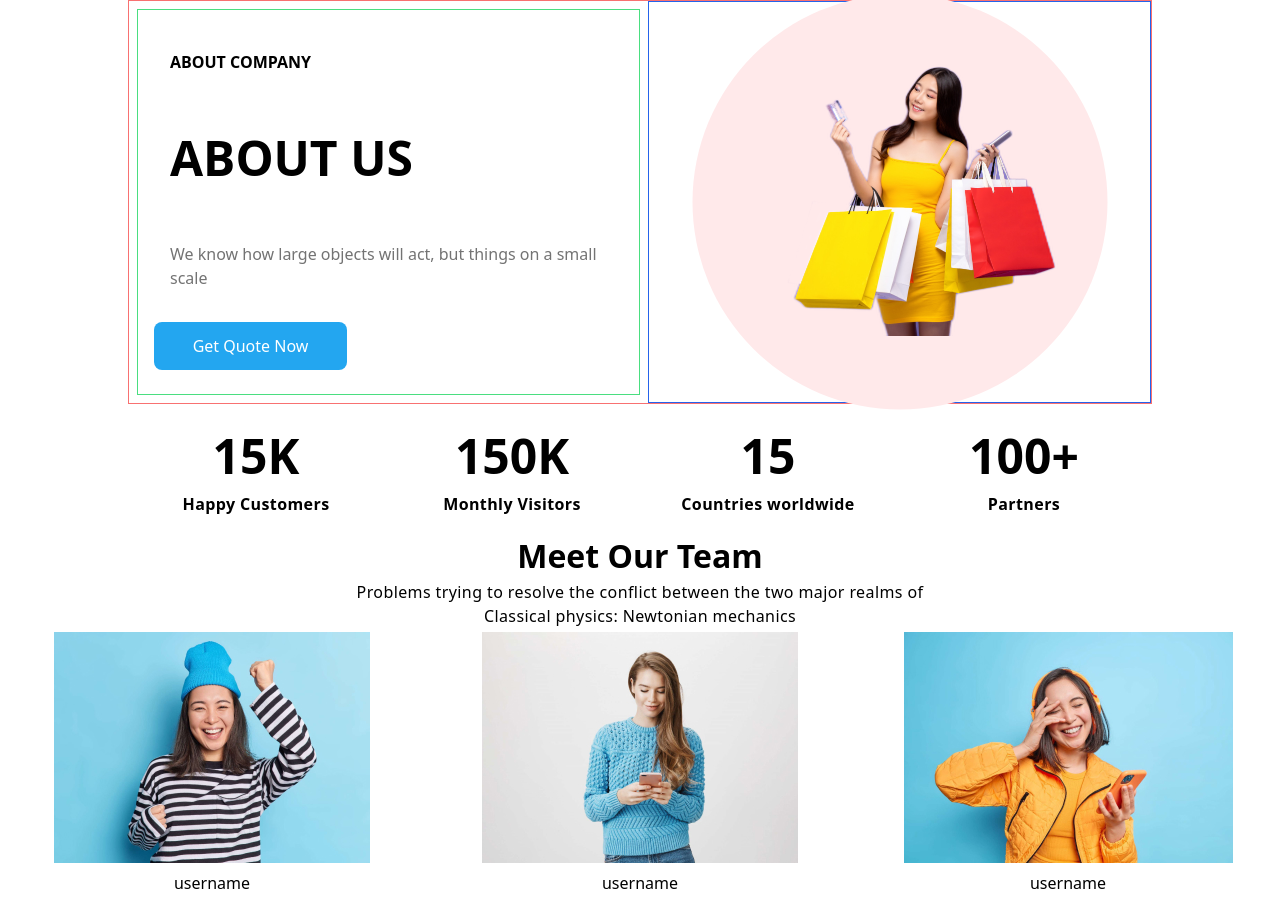
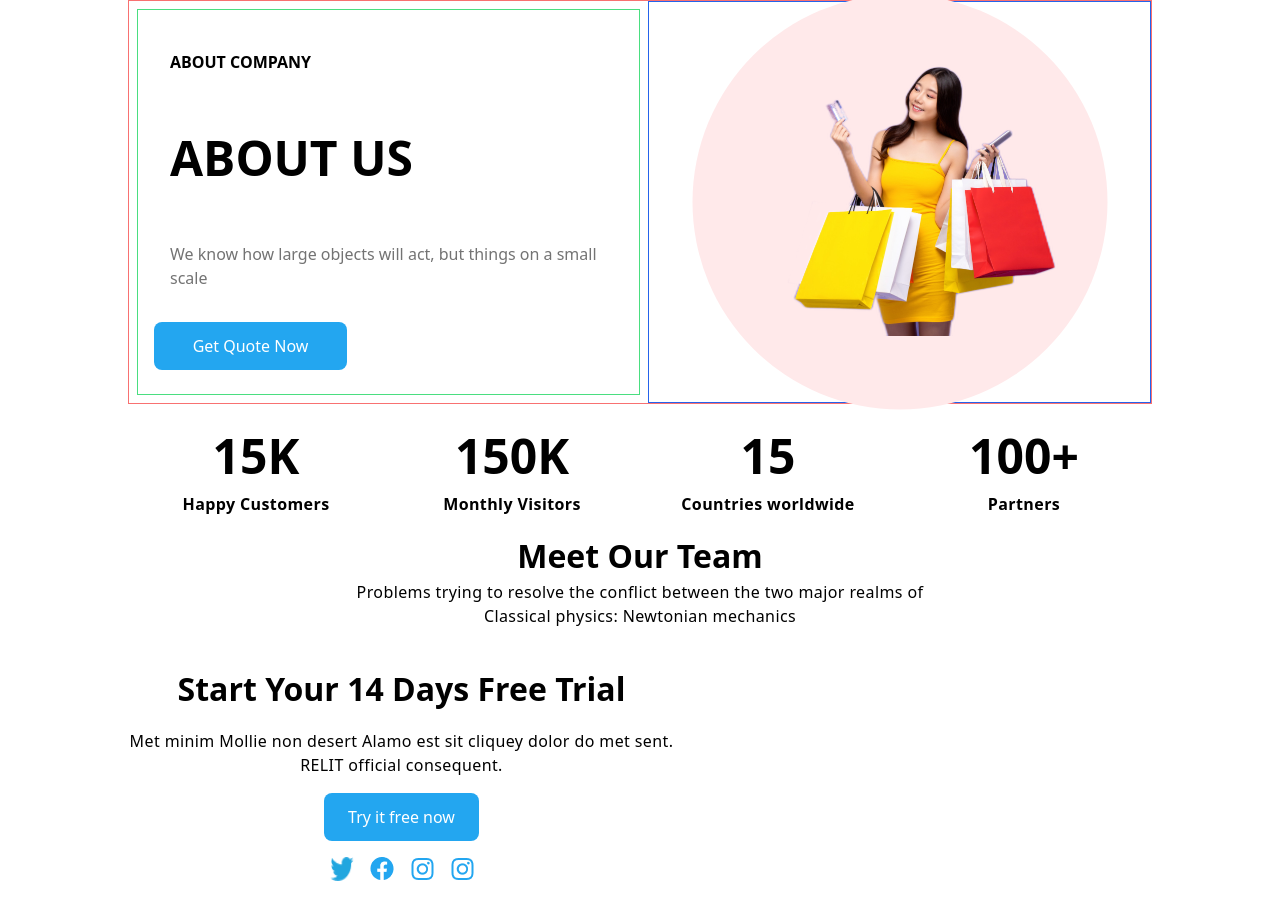
Before and after one commit to charbossly/FigmaToCode-Challenge-Week3-charbel_and_sedjro, a React (Vite) app: page / in a window 1280 px wide. Shown: the top 907 px of the page. Built offline with nearby package versions, Linux system fonts and the light colour scheme.

Commit message:
Free_trial componets

```diff
--- /dev/null
+++ b/src/components/sections/callToAction/Free_trial.jsx
@@ -0,0 +1,35 @@
+import React from 'react'
+import ButtonBlue from '../../utils/buttons/button_blue'
+import Twitter from "/images/twitter.png";
+import Facebook from "/images/facebook.png";
+import InstagramO from "/images/instagram2.png"
+
+const Free_trial = () => {
+  return (
+    <div className='max-w-screen-lg mx-auto'>
+        <div className='flex flex-col items-center justify-center w-[547px] h-[282px] gap-4 '>
+            <h2 className='text-blackUi text-t32 font-bold font-montserrat capitalize'>Start your 14 days free trial</h2>
+            <p className='font-montserrat text-xl leading-6 tracking-wide text-center'>Met minim Mollie non desert Alamo est sit cliquey dolor
+                    do met sent. RELIT official consequent.</p>
+            <ButtonBlue title="Try it free now"/>
+            <div className="flex space-x-4">
+                <a href="#">
+                <img src={Twitter} alt="Twitter" className="w-6 h-6" />
+                </a>
+                <a href="#">
+                <img src={Facebook} alt="Facebook" className="w-6 h-6" />
+                </a>
+                <a href="#">
+                <img src={InstagramO} alt="Instagram" className="w-6 h-6" />
+                </a>
+                <a href="#">
+                <img src={InstagramO} alt="Instagram" className="w-6 h-6" />
+                </a>
+            </div>
+
+        </div>
+    </div>
+  )
+}
+
+export default Free_trial
--- a/src/routes/index.jsx
+++ b/src/routes/index.jsx
@@ -5,6 +5,7 @@
 import About from "../components/sections/Presentation/About";
 import Stats from "../components/stats/Stats";
 import Team from "../components/sections/team/Team";
+import Free_trial from "../components/sections/callToAction/Free_trial";
 
 export default function index() {
   return (
@@ -12,6 +13,7 @@
       <About />
       <Stats />
       <Team />
+      <Free_trial />
       <Grid3 />
       <WorkWithUs />
       {/* <ButtonBlue title="Become member" icon={true} /> */}
```
